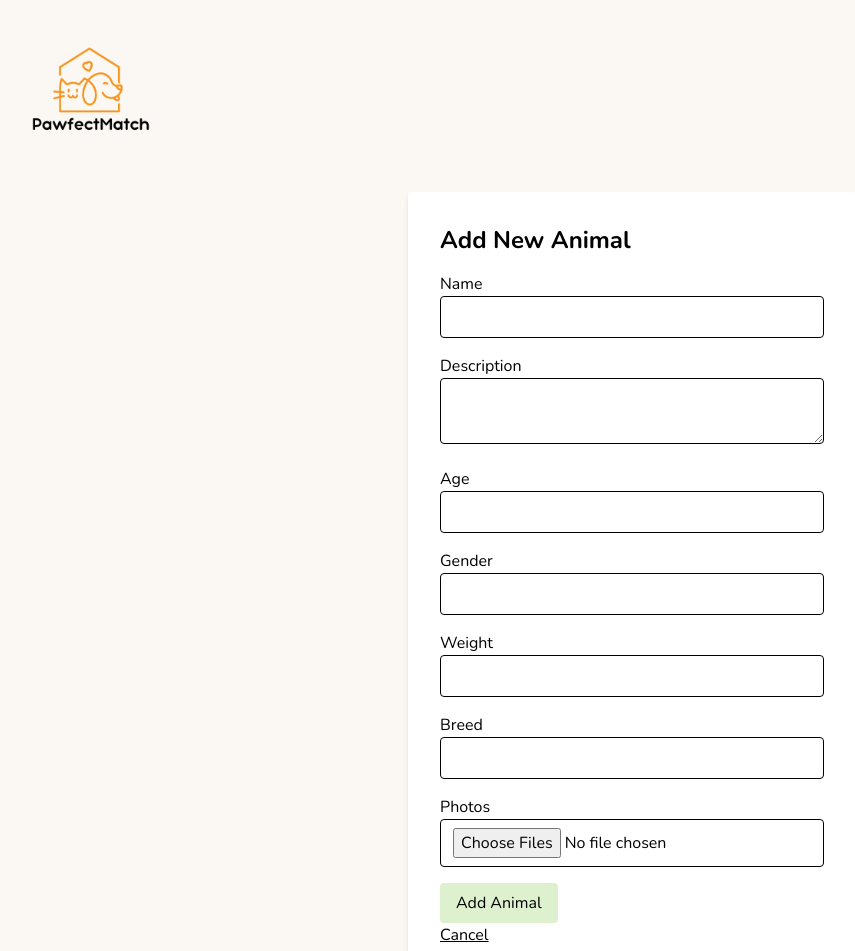
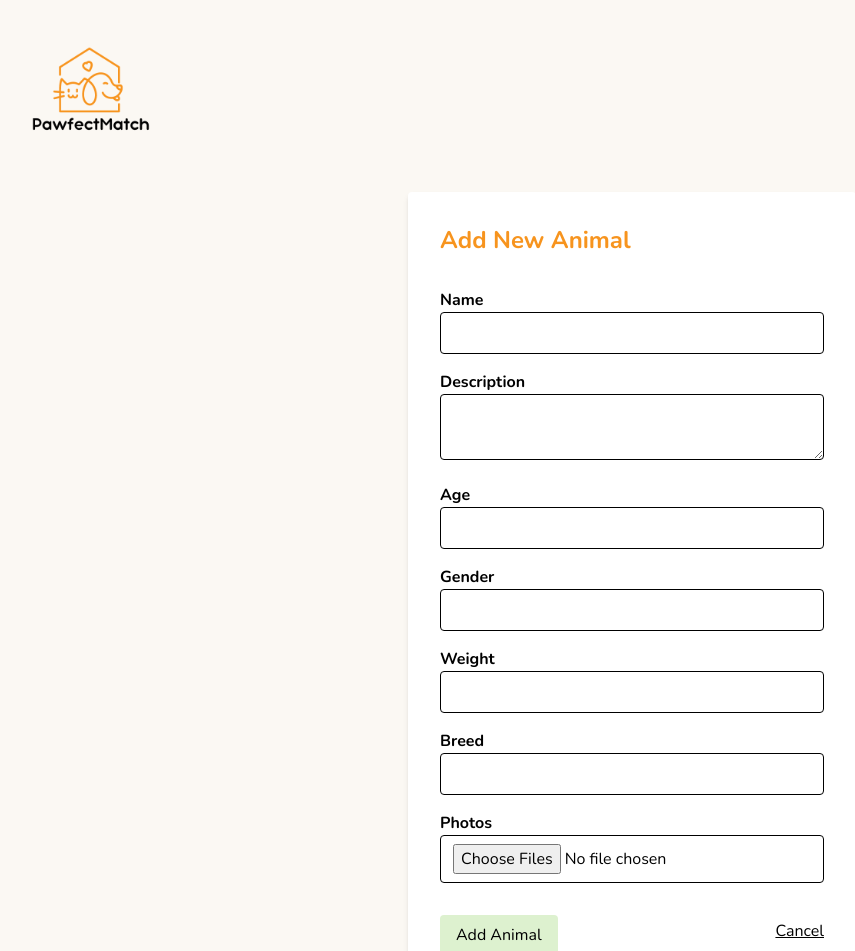
Before and after one commit to TaylorDJones11/PawfectMatch, a React (Vite) app in the folder frontend/: page /admin/animals/new in a window 1280 px wide. Shown: the top 951 px of the page, without its empty margins (8-863 px from the left). Built offline with nearby package versions, Linux system fonts and the light colour scheme; sample sign-in values are in the browser's storage.

Commit message:
styling of adding new animal

```diff
--- a/frontend/src/pages/Admin/NewAnimal.jsx
+++ b/frontend/src/pages/Admin/NewAnimal.jsx
@@ -76,10 +76,13 @@ function NewAnimal() {
     <div className='bg-beige min-h-screen w-full'>
       <Logo />
       <div className='max-w-md mx-auto mb-8 bg-white p-8 shadow-md rounded '>
-        <h2 className='text-2xl font-bold mb-4'>Add New Animal</h2>
+        <h2 className='text-2xl text-orange font-bold mb-8'>Add New Animal</h2>
         <form onSubmit={handleSubmit}>
           <div className='mb-4'>
-            <label className='block text-gray-700'>Name</label>
+            <label className='block text-gray-700'>
+              {' '}
+              <b>Name</b>{' '}
+            </label>
             <input
               type='text'
               name='title'
@@ -90,7 +93,9 @@ function NewAnimal() {
             />
           </div>
           <div className='mb-4'>
-            <label className='block text-gray-700'>Description</label>
+            <label className='block text-gray-700'>
+              <b>Description</b>
+            </label>
             <textarea
               name='description'
               value={animal.description}
@@ -100,7 +105,9 @@ function NewAnimal() {
             />
           </div>
           <div className='mb-4'>
-            <label className='block text-gray-700'>Age</label>
+            <label className='block text-gray-700'>
+              <b>Age</b>
+            </label>
             <input
               type='text'
               name='age'
@@ -111,7 +118,9 @@ function NewAnimal() {
             />
           </div>
           <div className='mb-4'>
-            <label className='block text-gray-700'>Gender</label>
+            <label className='block text-gray-700'>
+              <b>Gender</b>
+            </label>
             <input
               type='text'
               name='gender'
@@ -122,7 +131,9 @@ function NewAnimal() {
             />
           </div>
           <div className='mb-4'>
-            <label className='block text-gray-700'>Weight</label>
+            <label className='block text-gray-700'>
+              <b>Weight</b>
+            </label>
             <input
               type='text'
               name='weight'
@@ -133,7 +144,9 @@ function NewAnimal() {
             />
           </div>
           <div className='mb-4'>
-            <label className='block text-gray-700'>Breed</label>
+            <label className='block text-gray-700'>
+              <b>Breed</b>
+            </label>
             <input
               type='text'
               name='breed'
@@ -144,7 +157,9 @@ function NewAnimal() {
             />
           </div>
           <div className='mb-4'>
-            <label className='block text-gray-700'>Photos</label>
+            <label className='block text-gray-700'>
+              <b>Photos</b>
+            </label>
             <input
               type='file'
               name='photos'
@@ -157,15 +172,18 @@ function NewAnimal() {
             <Button
               type='submit'
               child={'Add Animal'}
-              className='bg-emerald text-black px-4 py-2 rounded hover:bg-blue-700 transition duration-300'
+              className='bg-emerald mt-4 text-black px-4 py-2 rounded hover:bg-blue-700 transition duration-300'
             >
               Add Animal
             </Button>
+            <Link to={'/admin/animals'}>
+              <Button
+                className='text-gray-700 mt-5 underline'
+                child={'Cancel'}
+              />
+            </Link>
           </div>
         </form>
-        <Link to={'/admin/animals'}>
-          <Button className='text-gray-700 underline' child={'Cancel'} />
-        </Link>
       </div>
       <Footer />
     </div>
```
